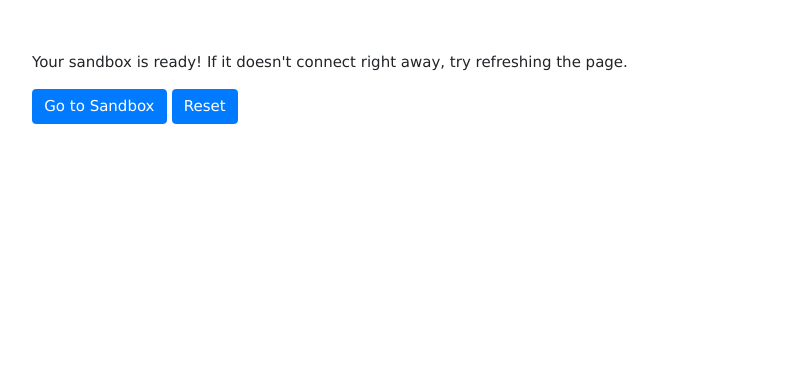
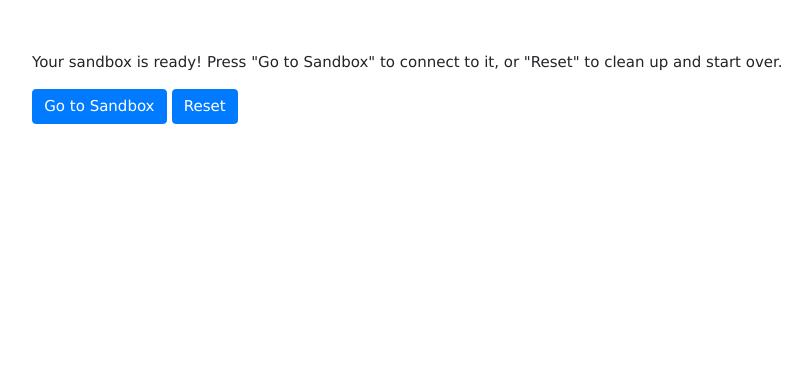
Before and after one commit to slateci/sandbox-portal, a Flask app: template portal/templates/sandbox.html in a window 1280 px wide. Shown: the part 54-420 px from the top of the page, without its empty margins (88-900 px from the left). Run offline with Flask 2, Linux system fonts and the light colour scheme; the template is opened without the code that fills it: most values are stand-ins (such as "Sample title", 1, 10 or a date in 2020); some libraries are stand-ins or nearby versions.

Commit message:
Make explanatory text match button behavior

```diff
--- a/portal/templates/sandbox.html
+++ b/portal/templates/sandbox.html
@@ -7,11 +7,11 @@
     <div class="container">
       {% if endpoint %}
       <div>
-        <p> Your sandbox is ready! If it doesn't connect right away, try refreshing the page. </p>
+        <p>Your sandbox is ready! Press "Go to Sandbox" to connect to it, or "Reset" to clean up and start over.</p>
       </div>
       {% else %}
       <div>
-        <p> Press "Launch" to start your sandbox, or press "Reset" at any time to clean up and start over. </p>
+        <p>Press "Launch" to start your sandbox, or press "Reset" at any time to clean up and start over.</p>
       </div>
       {% endif %}
 
```
